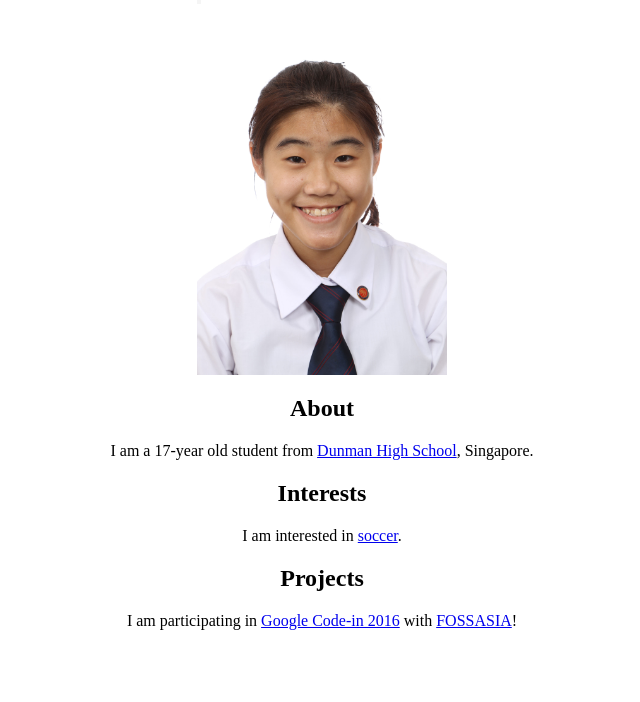
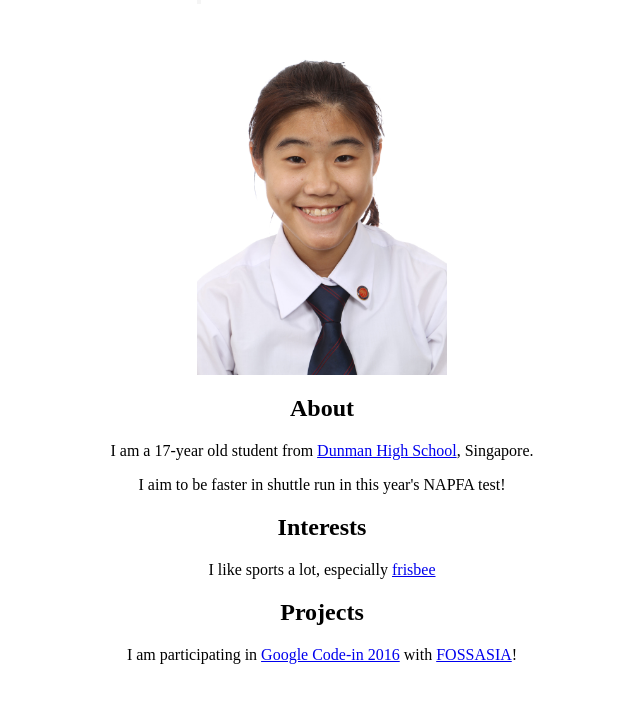
Before and after one commit to leokeying/leokeying.github.io, a plain HTML site: page index.html in a window 1280 px wide. Shown: the part 66-768 px from the top of the page, without its empty margins (318-958 px from the left). Drawn offline with Linux system fonts and the light colour scheme.

Commit message:
Update index.html

```diff
--- a/index.html
+++ b/index.html
@@ -7,8 +7,9 @@
     <img style="width:250px;" src="photo.jpg">
     <h2>About</h2>
     <p>I am a 17-year old student from <a href="http://www.dunmanhigh.moe.edu.sg">Dunman High School</a>, Singapore.</p>
+      <p>I aim to be faster in shuttle run in this year's NAPFA test!</p>
     <h2>Interests</h2>
-    <p>I am interested in <a href="http://www.espn.com/">soccer</a>.</p>
+    <p>I like sports a lot, especially <a href="https://www.youtube.com/watch?v=HhUays2ehyI"> frisbee </a></p>
     <h2>Projects</h2>
     <p>I am participating in <a href="https://developers.google.com/open-source/gci/">Google Code-in 2016</a> with <a href="http://fossasia.org">FOSSASIA</a>!</p>
 
```
